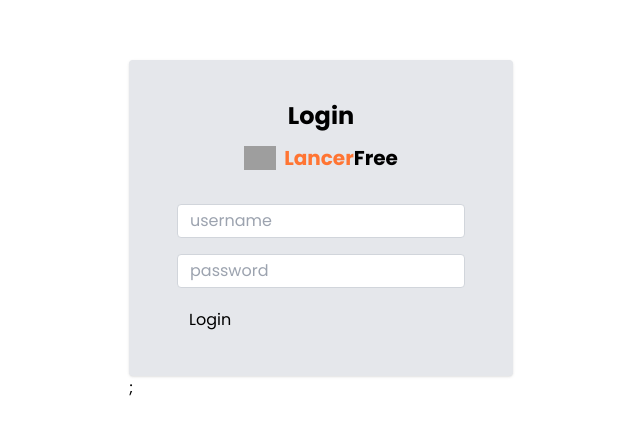
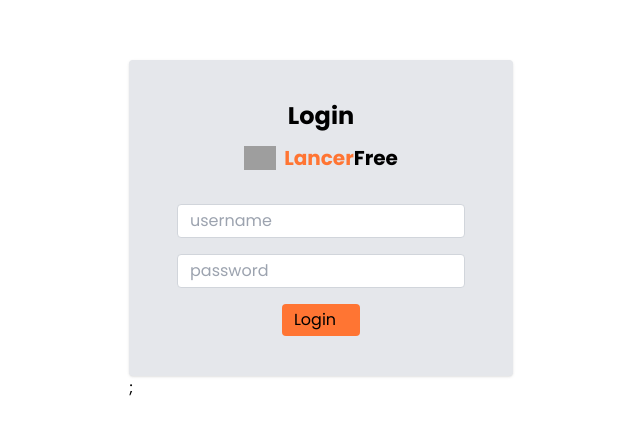
Before and after one commit to chmodx5/free-lance, a React app in the folder frontend/: page /login in a window 1280 px wide. Shown: the part 170-602 px from the top of the page, without its empty margins (319-959 px from the left). Built offline with nearby package versions, Linux system fonts and the light colour scheme; grey boxes are pictures that could not be loaded; the HTML template or start-up script is replaced by a standard one.

Commit message:
added more props to the button component

```diff
--- a/frontend/src/components/shared/buttons/Button.jsx
+++ b/frontend/src/components/shared/buttons/Button.jsx
@@ -1,19 +1,92 @@
 import React from "react";
 
-const Button = ({ children, variant, color, ...props }) => {
-  const buttonClasses = () => {
-    let selectedColor =
-      color == "" || color == null || color == undefined ? "primary" : color;
-    if (variant == "contained") {
-      return `bg-${selectedColor} border border-2 border-${selectedColor} text-${selectedColor}-text hover:bg-${selectedColor} hover:text-${selectedColor}-text `;
-    } else if (variant == "outline")
-      return `bg-none border border-2 border-${selectedColor} text-${selectedColor} hover:bg-${selectedColor} hover:text-${selectedColor}-text `;
-  };
-  const defaultButtonClasses =
-    "px-3 py-1 rounded flex items-center space-x-3 capitalize";
+const Button = ({ children, variant, color, icon, active, ...props }) => {
   return (
-    <button className={defaultButtonClasses + " " + buttonClasses()} {...props}>
-      {children}
+    <button
+      className={`
+    ${
+      variant == "contained"
+        ? `${
+            color == "primary"
+              ? `bg-primary-main hover:bg-primary-dark ${
+                  active ? "bg-primary-dark" : null
+                } text-primary-text`
+              : color == "secondary "
+              ? `bg-secondary-main hover:bg-secondary-dark ${
+                  active ? "bg-secondary-dark" : null
+                } text-primary-text`
+              : color == "success"
+              ? `bg-success-main hover:bg-success-dark ${
+                  active ? "bg-success-dark" : null
+                } text-primary-text`
+              : color == "error"
+              ? `bg-error-main hover:bg-error-dark ${
+                  active ? "bg-error-dark" : null
+                } text-primary-text`
+              : color == "info"
+              ? `bg-info-main hover:bg-info-dark ${
+                  active ? "bg-info-dark" : null
+                } text-primary-text`
+              : `bg-primary-main hover:bg-primary-dark ${
+                  active ? "bg-primary-dark" : null
+                } text-primary-text`
+          } `
+        : variant == "outlined"
+        ? `${
+            color == "primary"
+              ? `border-primary-main  hover:bg-primary-main ${
+                  active
+                    ? "bg-primary-dark text-primary-text"
+                    : "text-primary-main"
+                } hover:text-primary-text`
+              : color == "secondary"
+              ? `border-secondary-main  hover:bg-secondary-main ${
+                  active
+                    ? "bg-secondary-dark text-secondary-text"
+                    : "text-secondary-main"
+                } hover:text-secondary-text`
+              : color == "success"
+              ? `border-success-main  hover:bg-success-main ${
+                  active
+                    ? "bg-success-dark text-success-text"
+                    : "text-success-main"
+                } hover:text-success-text`
+              : color == "error"
+              ? `border-error-main text-error-main hover:bg-error-main ${
+                  active ? "bg-error-dark text-error-text" : "text-error-main"
+                } hover:text-error-text`
+              : color == "info"
+              ? `border-info-main  hover:bg-info-main ${
+                  active ? "bg-info-dark text-info-text" : "text-info-main"
+                } hover:text-info-text`
+              : `border-primary-main  hover:bg-primary-main ${
+                  active
+                    ? "bg-primary-dark text-primary-text"
+                    : "text-primary-main"
+                } hover:text-primary-text ${active ? "text-primary-text" : ""}`
+          } border-2 `
+        : variant == "text"
+        ? `${
+            color == "primary"
+              ? " text-primary-main "
+              : color == "secondary"
+              ? " text-secondary-main "
+              : color == "success"
+              ? " text-success-main "
+              : color == "error"
+              ? " text-error-main "
+              : color == "info"
+              ? " text-info-main "
+              : " text-primary-main "
+          } border-2 text-primary-main hover:font-semibold `
+        : `bg-primary-main `
+    }  rounded px-3 py-1  inline-flex space-x-3 items-center capitalize
+
+    `}
+      {...props}
+    >
+      <span>{children}</span>
+      <span>{icon && icon}</span>
     </button>
   );
 };
--- a/frontend/src/pages/client/ClientFreelancers.jsx
+++ b/frontend/src/pages/client/ClientFreelancers.jsx
@@ -15,13 +15,20 @@
       <div className="grid gap-4">
         {/* add a field to select the project someone that someone wants to view bids for */}
         <Card className={"flex space-x-4 justify-between items-center"}>
-          <div className="flex space-x-3 ">
+          <ul className="flex space-x-2 ">
             {["rating", "reviews", "completion rate"].map((item, index) => (
-              <Button variant={"contained"} color={""} key={index}>
-                <span>{item}</span> <HiChevronDown />
-              </Button>
+              <li key={index}>
+                <Button
+                  variant={"outlined"}
+                  color={""}
+                  icon={<HiChevronDown />}
+                  key={index}
+                >
+                  {item}
+                </Button>
+              </li>
             ))}
-          </div>
+          </ul>
           {/* autocomplete */}
           <div>
             <AutoComplete
```
